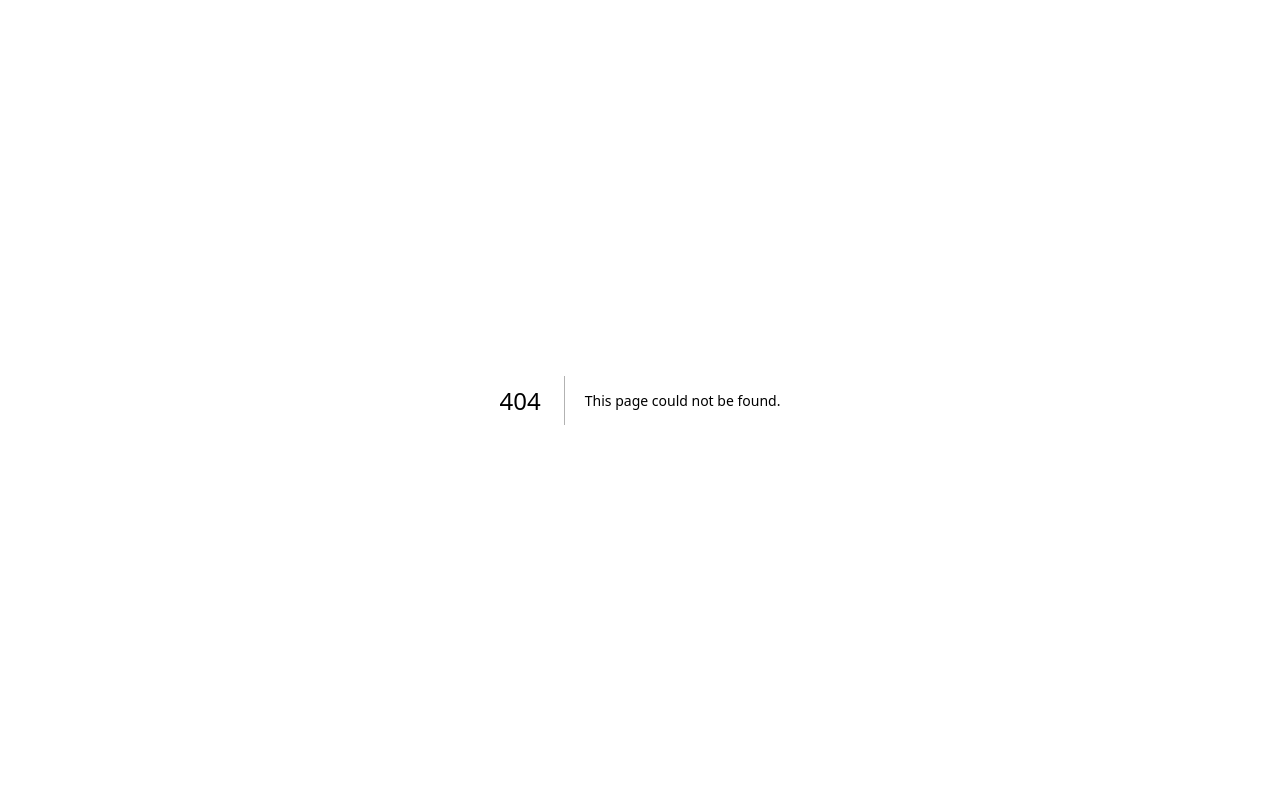
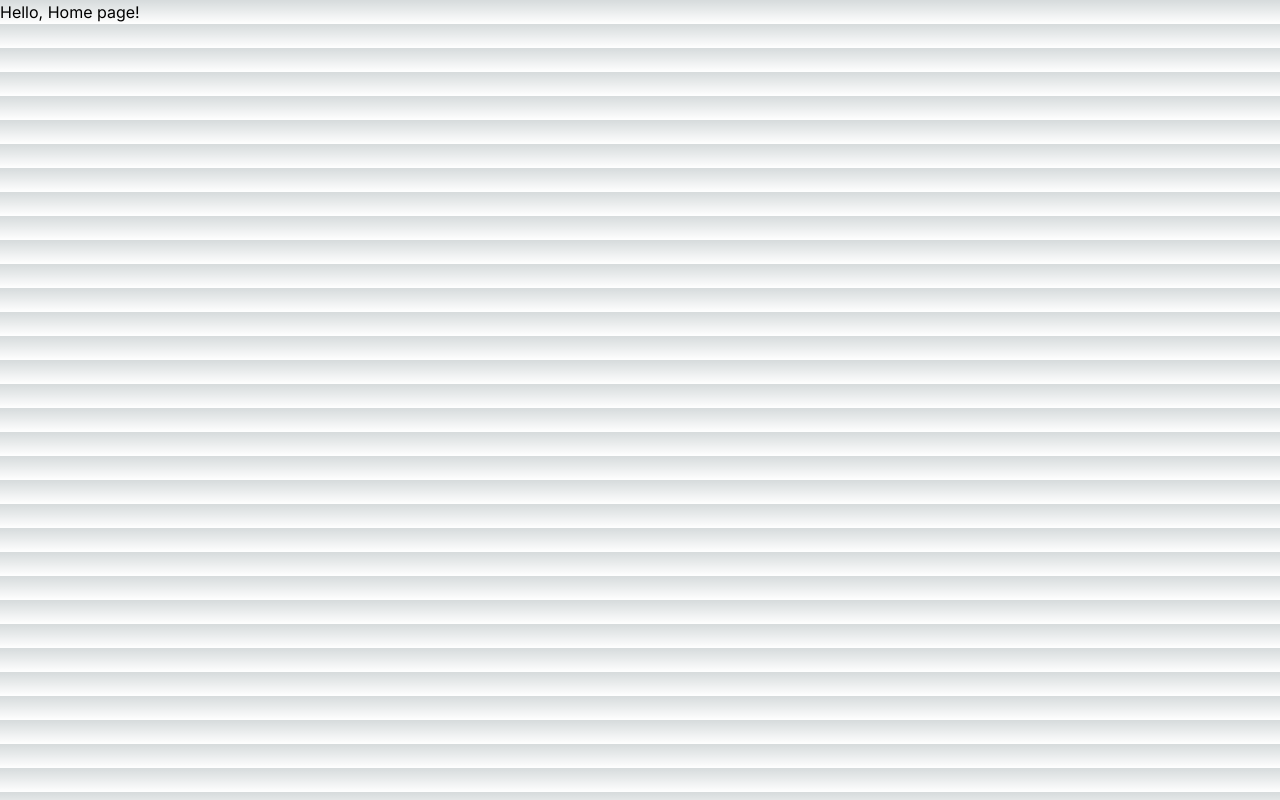
Before and after one commit to Adam43/FoodOpp-App, a Next.js app in the folder food-opp/: page /home in a window 1280 px wide. Before the commit this address had no page. Built offline with nearby package versions, Linux system fonts and the light colour scheme.

Commit message:
added header

```diff
--- /dev/null
+++ b/food-opp/app/home/Header.jsx
@@ -0,0 +1,4 @@
+// `app/page.tsx` is the UI for the `/` URL
+export default function Header() {
+    return <h1>Hello, Home page!</h1>;
+  }
--- /dev/null
+++ b/food-opp/app/home/page.js
@@ -0,0 +1,10 @@
+import Header from "./Header";
+
+// `app/page.tsx` is the UI for the `/` URL
+export default function Page() {
+    return (
+        <div>
+            <Header />
+        </div>
+    )
+  }
```
